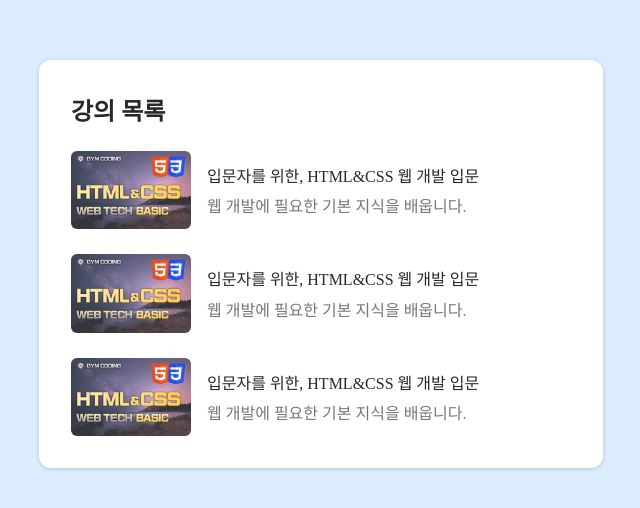
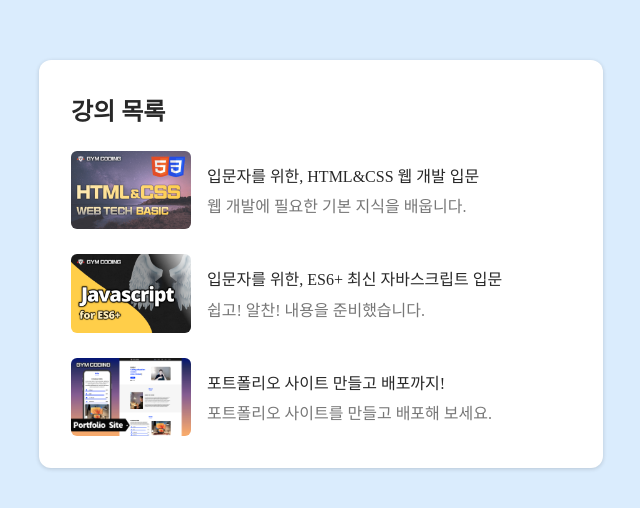
Before and after one commit to KDev-Huh/react-study, a React (Vite) app: page / in a window 1280 px wide. Shown: the part 136-644 px from the top of the page, without its empty margins (319-959 px from the left). Built offline with nearby package versions, Linux system fonts and the light colour scheme.

Commit message:
14강 컴포넌트에 props 전달하기 :: 실습코드

```diff
--- a/src/2. Course List/App.jsx
+++ b/src/2. Course List/App.jsx
@@ -1,16 +1,29 @@
 import './App.css'
 import CourseList from './components/CourseList.jsx';
+
+const items = [
+    {
+      title: '입문자를 위한, HTML&CSS 웹 개발 입문',
+      description: '웹 개발에 필요한 기본 지식을 배웁니다.',
+      thumbnail: '/img/htmlcss.png',
+    },
+    {
+      title: '입문자를 위한, ES6+ 최신 자바스크립트 입문',
+      description: '쉽고! 알찬! 내용을 준비했습니다.',
+      thumbnail: '/img/js.png',
+    },
+    {
+      title: '포트폴리오 사이트 만들고 배포까지!',
+      description: '포트폴리오 사이트를 만들고 배포해 보세요.',
+      thumbnail: '/img/portfolio.png',
+    }
+]
 
 function App() {
   return (
     <>
       <main>
-        <div className="card">
-          <div className="card__header">강의 목록</div>
-          <div className="card__body">
-            <CourseList />
-          </div>
-        </div>
+        <CourseList items={items} />
       </main>
     </>
   )
--- /dev/null
+++ b/src/2. Course List/components/Card.jsx
@@ -0,0 +1,10 @@
+export default function Card({title, children}) {
+  return (
+    <div className="card">
+      <div className="card__header">{title}</div>
+      <div className="card__body">
+        {children}
+      </div>
+    </div>
+  )
+}
--- a/src/2. Course List/components/Course.jsx
+++ b/src/2. Course List/components/Course.jsx
@@ -1,10 +1,11 @@
-export default function Course() {
+export default function Course({title, description, thumbnail}) {
+
   return (
     <article className="course">
-      <img className="course__img" src="./img/htmlcss.png" alt="" />
+      <img className="course__img" src={thumbnail} alt="강의 이미지" />
       <div className="course__body">
-        <div className="course__title">입문자를 위한, HTML&CSS 웹 개발 입문</div>
-        <div className="course__description">웹 개발에 필요한 기본 지식을 배웁니다. </div>
+        <div className="course__title">{title}</div>
+        <div className="course__description">{description}</div>
       </div>
     </article>
   )
--- a/src/2. Course List/components/CourseList.jsx
+++ b/src/2. Course List/components/CourseList.jsx
@@ -1,11 +1,17 @@
+import Card from './Card.jsx';
 import Course from './Course.jsx';
 
-export default function CourseList() {
+export default function CourseList({items}) {
+
+  const [course1, course2, course3] = items;
+
   return (
-    <div className="courses">
-      <Course />
-      <Course />
-      <Course />
-    </div>
+    <Card title="강의 목록">
+      <div className="courses">
+        <Course {...course1} />
+        <Course {...course2} />
+        <Course {...course3} />
+      </div>
+    </Card>
   )
 }
```
Also changed, not shown: public/img/js.png (added), public/img/portfolio.png (added).
